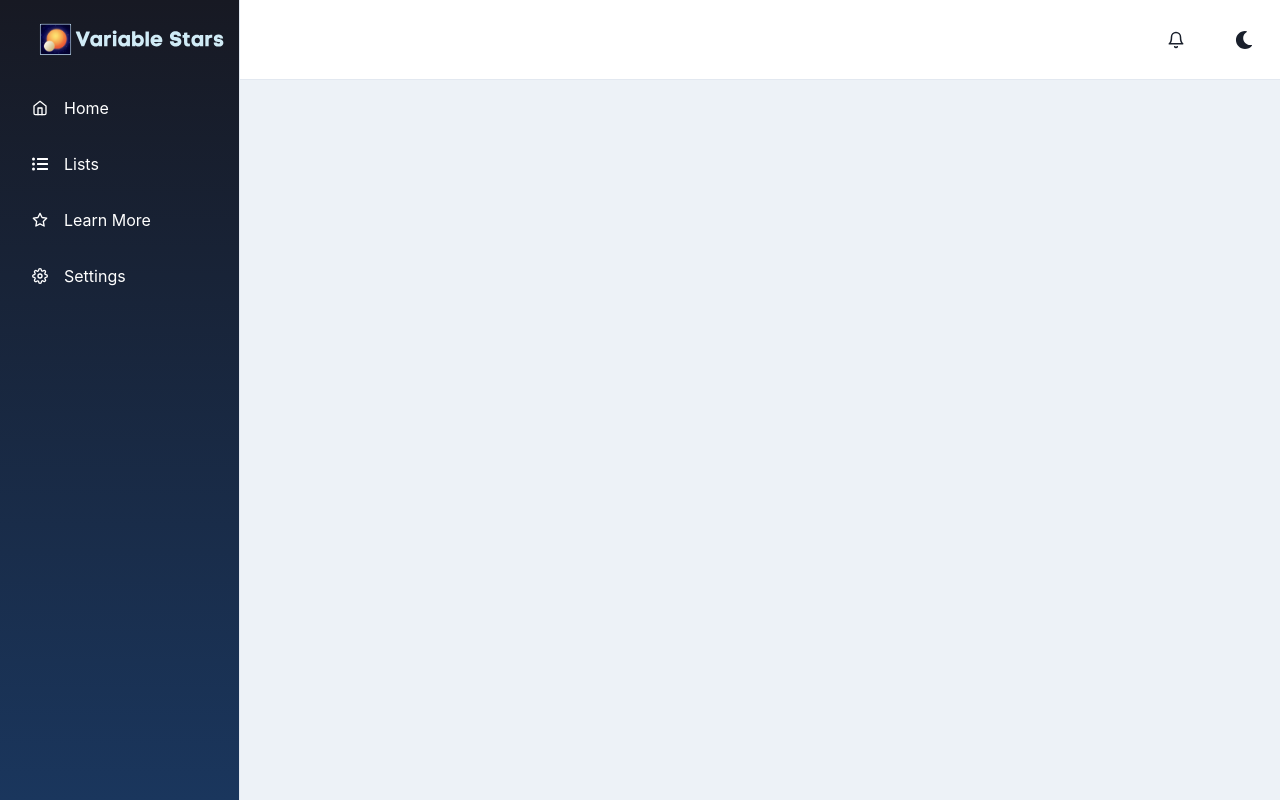
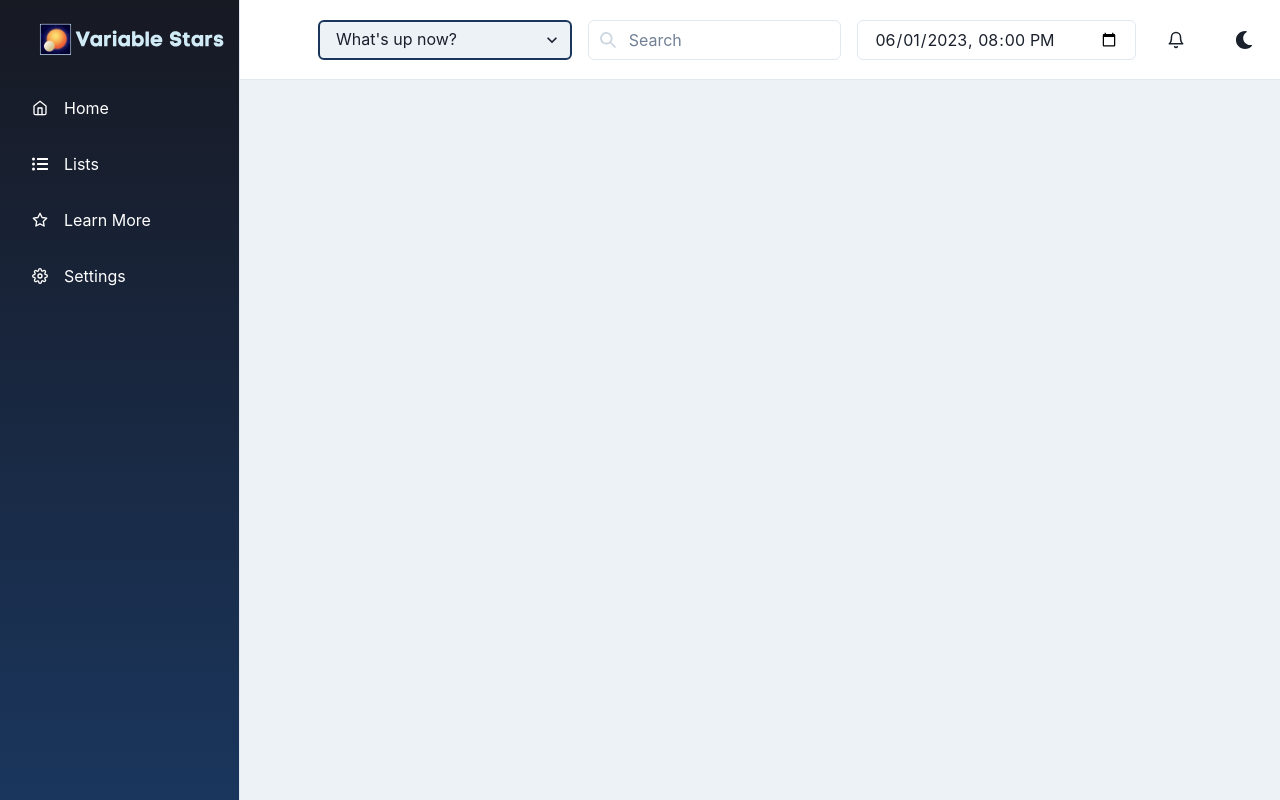
Before and after one commit to mdadighat/variable_stars, a React (Create React App) app: page /settings in a window 1280 px wide. Built offline with nearby package versions, Linux system fonts and the light colour scheme.

Commit message:
Add additional UI elements to nav bar: search bar, date/time picker, and list drop down

```diff
--- a/package.json
+++ b/package.json
@@ -3,6 +3,7 @@
   "version": "0.1.0",
   "private": true,
   "dependencies": {
+    "@chakra-ui/icons": "^2.0.19",
     "@chakra-ui/react": "^2.6.1",
     "@emotion/react": "^11.11.0",
     "@emotion/styled": "^11.11.0",
@@ -20,10 +21,12 @@
     "framer-motion": "^6.5.1",
     "openssl": "^2.0.0",
     "react": "^18.2.0",
+    "react-aria": "^3.25.0",
     "react-dom": "^18.2.0",
     "react-icons": "^3.11.0",
     "react-router-dom": "^6.11.2",
     "react-scripts": "5.0.1",
+    "react-stately": "^3.23.0",
     "typescript": "^4.9.5",
     "web-vitals": "^2.1.4"
   },
--- a/src/components/SidebarLayout.tsx
+++ b/src/components/SidebarLayout.tsx
@@ -1,4 +1,4 @@
-import { ReactNode } from 'react';
+import { ChangeEvent, ReactNode } from 'react';
 import {
   IconButton,
   Box,
@@ -14,6 +14,11 @@ import {
   BoxProps,
   FlexProps,
   DarkMode,
+  Input,
+  InputLeftElement,
+  InputGroup,
+  useToast,
+  Select,
 } from '@chakra-ui/react';
 import {
   FiHome,
@@ -34,10 +39,13 @@ import { IconType } from 'react-icons';
 import { ReactText } from 'react';
 import { ColorModeSwitcher } from '../ColorModeSwitcher';
 
-import { ReactComponent as Logo } from '../assets/logo.svg';
+
+//import { ReactComponent as Logo } from '../assets/logo.svg';
 import { ReactComponent as DarkLogo } from '../assets/logo_dk.svg';
 import Store from '../Store.tsx';
 import StarDataTable from './StarDataTable';
+import { SearchIcon } from '@chakra-ui/icons';
+
 
 interface LinkItemProps {
   name: string;
@@ -58,6 +66,7 @@ export default function SidebarLayout({
   children: ReactNode;
 }) {
   const { isOpen, onOpen, onClose } = useDisclosure();
+
   return (
     <Box minH="100vh" overflowX="scroll" bg={useColorModeValue('gray.100', 'gray.800')}>
       <SidebarContent
@@ -165,6 +174,37 @@ interface MobileProps extends FlexProps {
   onOpen: () => void;
 }
 const MobileNav = ({ onOpen, ...rest }: MobileProps) => {
+  const toast = useToast();
+
+  function handleDateChange(event: ChangeEvent<HTMLInputElement>): void {
+    //throw new Error('Function not implemented.');
+  }
+
+  function handleTimeChange(event: ChangeEvent<HTMLInputElement>): void {
+   // throw new Error('Function not implemented.');
+  }
+
+
+  function handleSearchChange(event: ChangeEvent<HTMLInputElement>): void {
+    toast({
+      title: "Search change",
+      description: event.target.value,
+      status: 'success',
+      duration: 500,
+      isClosable: true,
+    })
+  }
+
+  function handleSearchSubmit(event: ChangeEvent<HTMLInputElement>): void {
+      toast({
+      title: "Search submit",
+      description: event.target.value,
+      status: 'success',
+      duration: 2000,
+      isClosable: true,
+    })
+  }
+
   return (
     <><div style={{position:"sticky", top:0, left:0,right:0}} ><Flex
       ml={{ base: 0, md: 60 }}
@@ -191,7 +231,33 @@ const MobileNav = ({ onOpen, ...rest }: MobileProps) => {
         Variable Stars
       </Text>
 
+
       <HStack spacing={{ base: '0', md: '4' }}>
+      <Select borderColor='blue.900' variant='filled' placeholder="What's up now?">
+        <option value="tenStarN">10 Star Tutorial - N</option>
+        <option value="tenStarS">10 Star Tutorial - S</option>
+        <option value="yso">Young Stellar Objects</option>
+      </Select>
+      <InputGroup>
+        <InputLeftElement pointerEvents='none'>
+          <SearchIcon color='gray.300' />
+        </InputLeftElement>
+        <Input
+          size="md"
+          type="search"
+          placeholder="Search"
+          aria-label="Search"
+          name="navBarSearch"
+          onChange={handleSearchChange}
+          onSubmit={handleSearchSubmit}
+        />
+      </InputGroup>
+      <Input
+        placeholder="Select Date and Time"
+        size="md"
+        type="datetime-local"
+        defaultValue={"2023-06-01T20:00"}
+      />
         <IconButton
           size="lg"
           variant="ghost"
@@ -202,5 +268,6 @@ const MobileNav = ({ onOpen, ...rest }: MobileProps) => {
       </HStack>
     </Flex>
     </div></>
+
   );
 };
```
